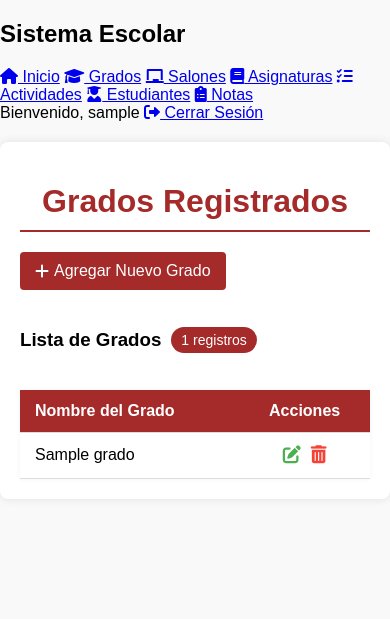
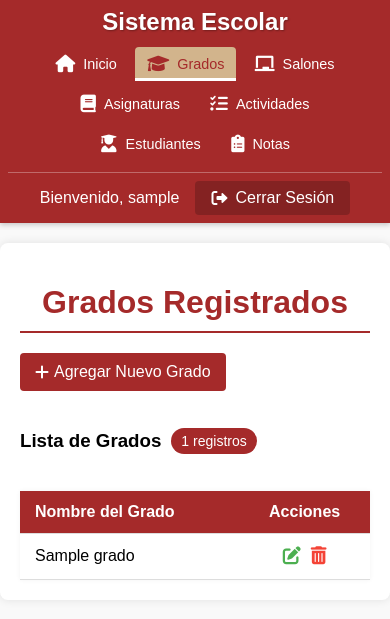
Before and after one commit to Kelmender/Software-school, a PHP site: page /Grados/grado.php in a window 390 px wide. Shown: the top 619 px of the page. Run offline with PHP 8.4, Linux system fonts and the light colour scheme; the visitor is signed in with stand-in values (Sample User, id 1); tables that the repository leaves empty or names only in its code hold one stand-in row (values such as "Sample post").

Commit message:
Agregue nuevos cambios para los grados, y mejore el narvar

```diff
--- a/Styles/narvar.css
+++ b/Styles/narvar.css
@@ -1,25 +1,33 @@
-/* Estilos para la barra de navegación */
+/* navbar.css - Estilos para barra de navegación */
+:root {
+    --primary-color: #A52A2A;      /* Marrón principal */
+    --hover-color: #8B0000;        /* Marrón oscuro para hover */
+    --light-brown: #D2B48C;        /* Marrón claro */
+    --white: #FFFFFF;              /* Blanco */
+    --black: #000000;              /* Negro */
+    --gray-light: #f5f5f5;         /* Gris claro */
+    --gray: #e0e0e0;               /* Gris */
+}
+
 .top-bar {
-    background-color: #A52A2A;
-    color: white;
-    padding: 0;
+    background-color: var(--primary-color);
+    color: var(--white);
     display: flex;
+    align-items: center;
     justify-content: space-between;
-    align-items: center;
-    box-shadow: 0 2px 8px rgba(0,0,0,0.2);
+    padding: 0.5rem 1.5rem;
+    box-shadow: 0 2px 5px rgba(0, 0, 0, 0.2);
     position: sticky;
     top: 0;
-    z-index: 1000;
-}
-
-.top-bar-left {
-    padding: 15px 20px;
+    z-index: 100;
 }
 
 .top-bar-left h2 {
     margin: 0;
-    font-weight: 600;
-    font-size: 1.5rem;
+    font-size: 1.8rem;
+    font-weight: 700;
+    color: var(--white);
+    text-shadow: 1px 1px 2px rgba(0, 0, 0, 0.3);
 }
 
 .top-bar-right {
@@ -29,102 +37,117 @@
 
 .main-nav {
     display: flex;
+    margin-right: 1.5rem;
+}
+
+.nav-item {
+    color: var(--white);
+    text-decoration: none;
+    padding: 0.75rem 1rem;
+    margin: 0 0.2rem;
+    border-radius: 4px;
+    transition: all 0.3s ease;
+    font-weight: 500;
+    position: relative;
+    display: flex;
     align-items: center;
 }
 
-.nav-item {
-    color: white;
-    text-decoration: none;
-    padding: 20px 15px;
-    display: flex;
-    align-items: center;
-    transition: background-color 0.3s ease;
-    font-weight: 500;
-}
-
 .nav-item i {
-    margin-right: 6px;
+    margin-right: 0.5rem;
     font-size: 1.1rem;
 }
 
 .nav-item:hover {
-    background-color: #8B0000;
+    background-color: var(--hover-color);
+    color: var(--white);
+}
+
+.nav-item.active {
+    background-color: var(--light-brown);
+    color: var(--primary-color);
+}
+
+/* Añadir un pequeño indicador debajo del elemento activo */
+.nav-item.active::after {
+    content: '';
+    position: absolute;
+    bottom: 0;
+    left: 0;
+    width: 100%;
+    height: 3px;
+    background-color: var(--white);
 }
 
 .user-menu {
     display: flex;
     align-items: center;
-    padding: 0 20px;
-    border-left: 1px solid rgba(255,255,255,0.2);
-    margin-left: 10px;
+    padding-left: 1.5rem;
+    border-left: 1px solid rgba(255, 255, 255, 0.3);
 }
 
 .user-menu span {
-    margin-right: 15px;
+    margin-right: 1rem;
     font-weight: 500;
 }
 
 .logout-btn {
+    color: var(--white);
+    text-decoration: none;
+    padding: 0.5rem 1rem;
+    border-radius: 4px;
+    background-color: rgba(0, 0, 0, 0.2);
+    transition: all 0.3s ease;
     display: flex;
     align-items: center;
-    background: none;
-    border: 1px solid white;
-    color: white;
-    padding: 6px 12px;
-    border-radius: 5px;
-    cursor: pointer;
-    text-decoration: none;
-    transition: all 0.3s ease;
 }
 
 .logout-btn i {
-    margin-right: 6px;
+    margin-right: 0.5rem;
 }
 
 .logout-btn:hover {
-    background-color: white;
-    color: #A52A2A;
+    background-color: rgba(0, 0, 0, 0.3);
 }
 
-/* Media queries para responsividad */
+/* Responsive styles */
 @media (max-width: 992px) {
     .top-bar {
         flex-direction: column;
-        align-items: stretch;
+        padding: 0.5rem;
     }
 
     .top-bar-right {
+        width: 100%;
         flex-direction: column;
+        margin-top: 0.5rem;
     }
 
     .main-nav {
-        width: 100%;
-        overflow-x: auto;
-        white-space: nowrap;
+        flex-wrap: wrap;
+        justify-content: center;
+        margin-right: 0;
     }
 
     .user-menu {
+        margin-top: 0.5rem;
+        padding-left: 0;
+        border-left: none;
         width: 100%;
-        padding: 15px 20px;
-        border-left: none;
-        border-top: 1px solid rgba(255,255,255,0.2);
-        margin-left: 0;
-        justify-content: space-between;
+        justify-content: center;
+        padding-top: 0.5rem;
+        border-top: 1px solid rgba(255, 255, 255, 0.3);
     }
 }
 
-@media (max-width: 576px) {
+@media (max-width: 768px) {
     .nav-item {
-        padding: 15px 10px;
+        padding: 0.5rem 0.75rem;
+        margin: 0.2rem;
+        font-size: 0.9rem;
     }
 
-    .user-menu {
-        flex-direction: column;
-        align-items: flex-start;
-        gap: 10px;
-    }
-
-    .user-menu span {
-        margin-right: 0;
+    .top-bar-left h2 {
+        font-size: 1.5rem;
     }
 }
--- a/navbar.php
+++ b/navbar.php
@@ -1,5 +1,6 @@
 <?php
 ?>
+<link rel="stylesheet" href="<?php echo BASE_URL; ?>Styles/narvar.css">
 
 <div class="top-bar">
     <div class="top-bar-left">
@@ -7,17 +8,33 @@
     </div>
     <div class="top-bar-right">
         <nav class="main-nav">
-            <a href="<?php echo BASE_URL; ?>menu.php" class="nav-item"><i class="fas fa-home"></i> Inicio</a>
-            <a href="<?php echo BASE_URL; ?>Grados/grado.php" class="nav-item"><i class="fas fa-graduation-cap"></i> Grados</a>
-            <a href="<?php echo BASE_URL; ?>Salones/salon.php" class="nav-item"><i class="fas fa-chalkboard"></i> Salones</a>
-            <a href="<?php echo BASE_URL; ?>Asignatura/asignatura.php" class="nav-item"><i class="fas fa-book"></i> Asignaturas</a>
-            <a href="<?php echo BASE_URL; ?>Actividad/actividad.php" class="nav-item"><i class="fas fa-tasks"></i> Actividades</a>
-            <a href="<?php echo BASE_URL; ?>Estudiantes/estudiante.php" class="nav-item"><i class="fas fa-user-graduate"></i> Estudiantes</a>
-            <a href="<?php echo BASE_URL; ?>Notas/nota.php" class="nav-item"><i class="fas fa-clipboard-list"></i> Notas</a>
+            <a href="<?php echo BASE_URL; ?>menu.php" class="nav-item <?php echo strpos($_SERVER['PHP_SELF'], 'menu.php') !== false ? 'active' : ''; ?>">
+                <i class="fas fa-home"></i> Inicio
+            </a>
+            <a href="<?php echo BASE_URL; ?>Grados/grado.php" class="nav-item <?php echo strpos($_SERVER['PHP_SELF'], 'grado.php') !== false ? 'active' : ''; ?>">
+                <i class="fas fa-graduation-cap"></i> Grados
+            </a>
+            <a href="<?php echo BASE_URL; ?>Salones/salon.php" class="nav-item <?php echo strpos($_SERVER['PHP_SELF'], 'salon.php') !== false ? 'active' : ''; ?>">
+                <i class="fas fa-chalkboard"></i> Salones
+            </a>
+            <a href="<?php echo BASE_URL; ?>Asignatura/asignatura.php" class="nav-item <?php echo strpos($_SERVER['PHP_SELF'], 'asignatura.php') !== false ? 'active' : ''; ?>">
+                <i class="fas fa-book"></i> Asignaturas
+            </a>
+            <a href="<?php echo BASE_URL; ?>Actividad/actividad.php" class="nav-item <?php echo strpos($_SERVER['PHP_SELF'], 'actividad.php') !== false ? 'active' : ''; ?>">
+                <i class="fas fa-tasks"></i> Actividades
+            </a>
+            <a href="<?php echo BASE_URL; ?>Estudiantes/estudiante.php" class="nav-item <?php echo strpos($_SERVER['PHP_SELF'], 'estudiante.php') !== false ? 'active' : ''; ?>">
+                <i class="fas fa-user-graduate"></i> Estudiantes
+            </a>
+            <a href="<?php echo BASE_URL; ?>Notas/nota.php" class="nav-item <?php echo strpos($_SERVER['PHP_SELF'], 'nota.php') !== false ? 'active' : ''; ?>">
+                <i class="fas fa-clipboard-list"></i> Notas
+            </a>
         </nav>
         <div class="user-menu">
             <span>Bienvenido, <?php echo $_SESSION['username']; ?></span>
-            <a href="<?php echo BASE_URL; ?>logout.php" class="logout-btn"><i class="fas fa-sign-out-alt"></i> Cerrar Sesión</a>
+            <a href="<?php echo BASE_URL; ?>logout.php" class="logout-btn">
+                <i class="fas fa-sign-out-alt"></i> Cerrar Sesión
+            </a>
         </div>
     </div>
 </div>
```
